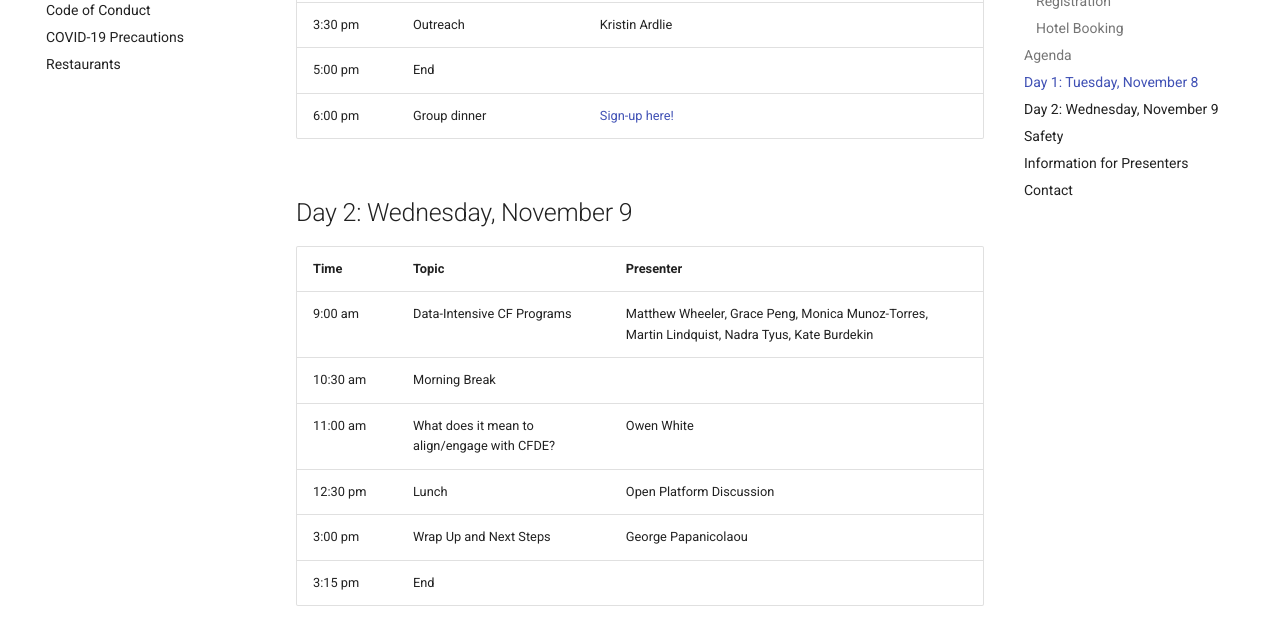
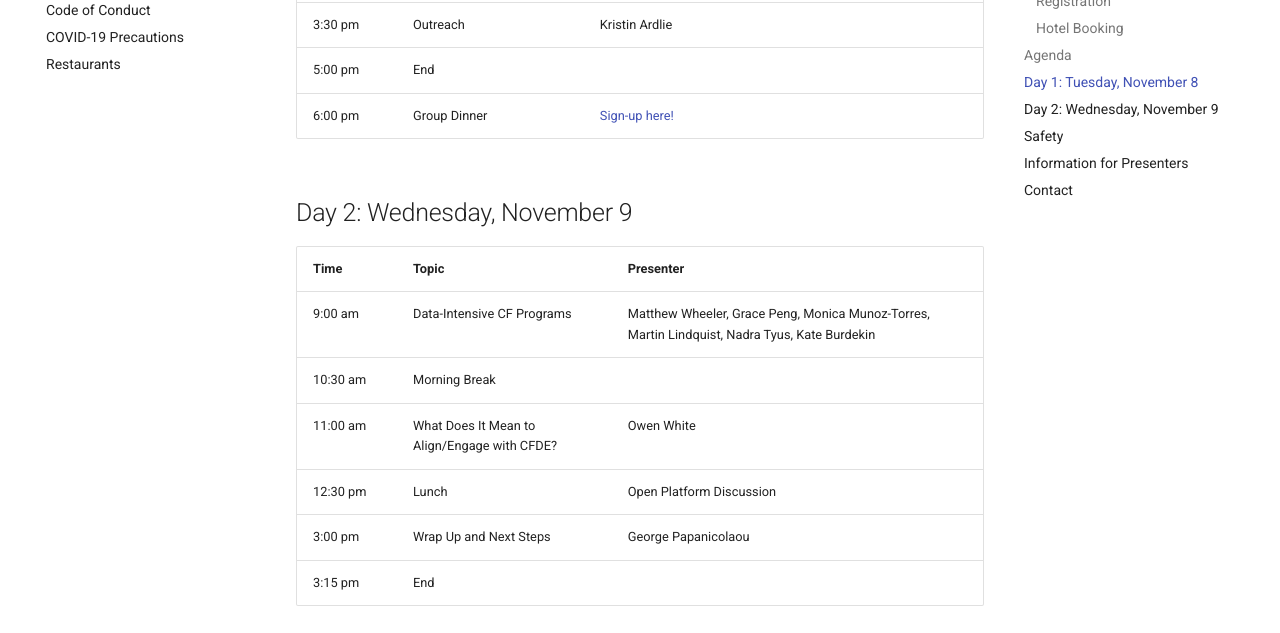
Before and after one commit to nih-cfde/2022-nov-meeting, an MkDocs documentation site: the page built from docs/index.md, in a window 1280 px wide and 900 px high, scrolled down 1217 px. Shown: the part 152-785 px from the top of the window. Built offline with MkDocs 1.6.1 and Material for MkDocs 9.7.7, drawn with Linux system fonts in a browser that asks for light colours; comment, search, counter and statistics services are not loaded.

Commit message:
title case

```diff
--- a/docs/index.md
+++ b/docs/index.md
@@ -36,7 +36,7 @@ Phone number: (202) 797-2000
 | 3:00 pm | Afternoon Break | |
 | 3:30 pm | Outreach | Kristin Ardlie |
 | 5:00 pm | End | |
-| 6:00 pm | Group dinner | [Sign-up here!](https://forms.gle/eg56LViZkUfBWvXv7)|
+| 6:00 pm | Group Dinner | [Sign-up here!](https://forms.gle/eg56LViZkUfBWvXv7)|
 
 ## Day 2: Wednesday, November 9
 
@@ -44,7 +44,7 @@ Phone number: (202) 797-2000
 | --- | --- | --- |
 | 9:00 am | Data-Intensive CF Programs | Matthew Wheeler, Grace Peng, Monica Munoz-Torres, Martin Lindquist, Nadra Tyus, Kate Burdekin|
 | 10:30 am | Morning Break | |
-| 11:00 am | What does it mean to align/engage with CFDE? | Owen White |
+| 11:00 am | What Does It Mean to Align/Engage with CFDE? | Owen White |
 | 12:30 pm | Lunch | Open Platform Discussion | Aleks Milosavljevic,  Adam Resnick|
 | 3:00 pm | Wrap Up and Next Steps | George Papanicolaou |
 | 3:15 pm | End | |
```
